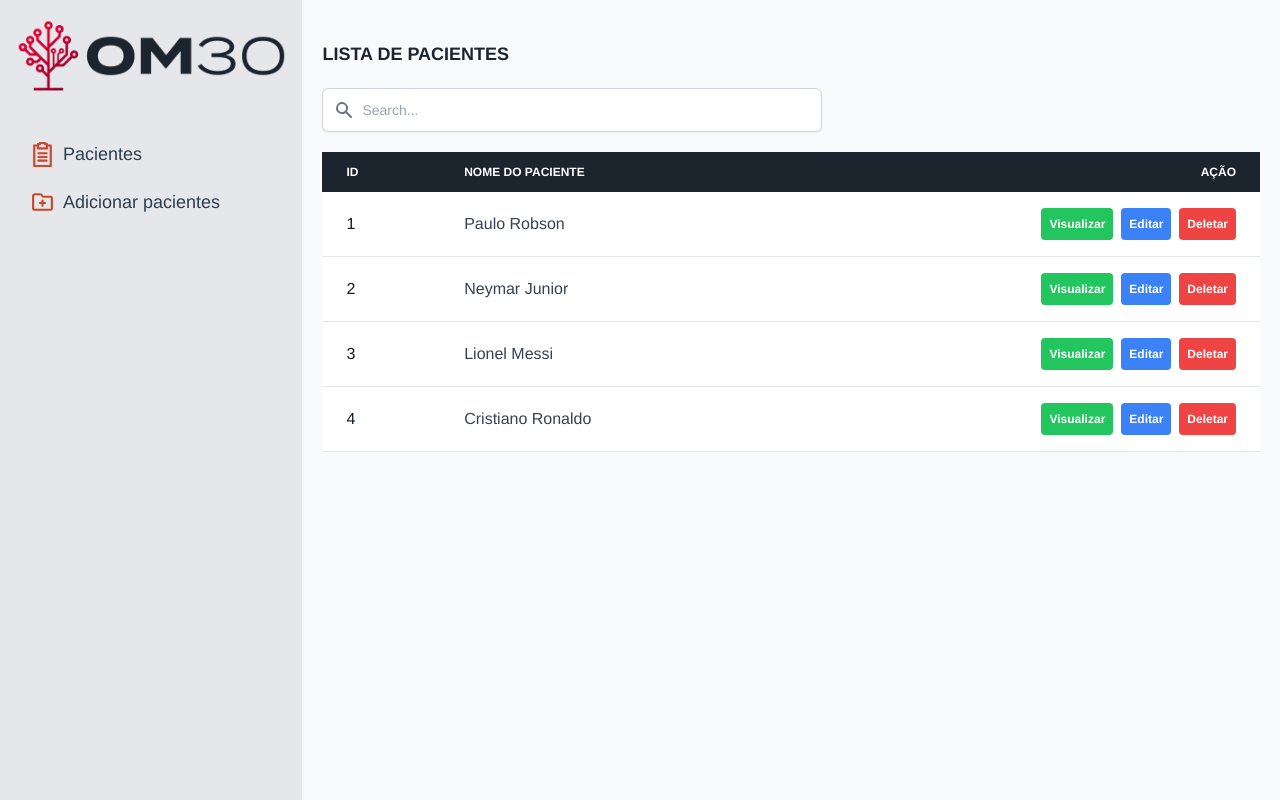
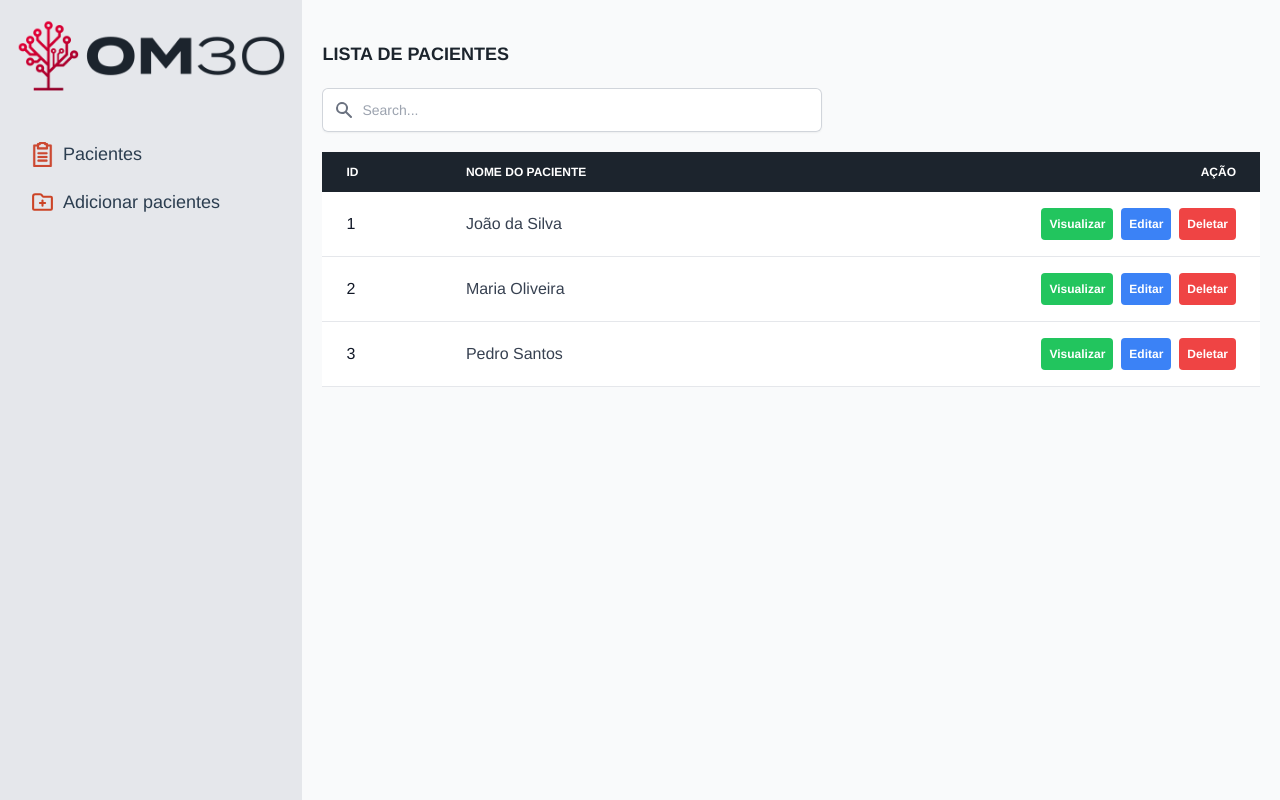
Before and after one commit to paaulorobson/patient-registration, a Vue app: page /#/ in a window 1280 px wide. Built offline with nearby package versions, Linux system fonts and the light colour scheme; data requests are answered from the project's data file; what vue-the-mask would draw is missing.

Commit message:
feat: adicionando requisicao get

```diff
--- a/src/components/PacientesItem.vue
+++ b/src/components/PacientesItem.vue
@@ -54,12 +54,12 @@
             {{ paciente.id }}
           </td>
           <td class="py-4 px-6 text-gray-700">
-            {{ paciente.name }}
+            {{ paciente.nome }}
           </td>
           <td class="py-4 px-6 text-right">
             <button
               class="bg-green-500 hover:bg-green-400 text-white text-xs font-bold py-2 px-2 mr-2 rounded"
-              @click="getPaciente(paciente.id)"
+              @click="getPacienteById(paciente.id)"
             >
               Visualizar
             </button>
@@ -87,6 +87,7 @@
 
 <script>
 import ModalConfirma from './ModalConfirma.vue';
+import api from '../service/api';
 export default {
   name: 'PacientesItem',
 
@@ -98,37 +99,29 @@ export default {
     return {
       busca: '',
       showModal: false,
-      pacientes: [
-        {
-          id: 1,
-          name: 'Paulo Robson',
-        },
-        {
-          id: 2,
-          name: 'Neymar Junior',
-        },
-        {
-          id: 3,
-          name: 'Lionel Messi',
-        },
-        {
-          id: 4,
-          name: 'Cristiano Ronaldo',
-        },
-      ],
+      pacientes: [],
     };
   },
 
   computed: {
     pacientesFiltrado() {
       return this.pacientes.filter((item) =>
-        item.name.toLowerCase().includes(this.busca.toLowerCase())
+        item.nome.toLowerCase().includes(this.busca.toLowerCase())
       );
     },
   },
 
+  created() {
+    this.getPacientes();
+  },
+
   methods: {
-    getPaciente(id) {
+    async getPacientes() {
+      const { data } = await api.get('/pacientes');
+      this.pacientes = data;
+    },
+
+    getPacienteById(id) {
       console.log(`Paciente ${id}`);
     },
 
--- a/src/service/api.js
+++ b/src/service/api.js
@@ -1,5 +1,5 @@
 import axios from 'axios';
 
 export default axios.create({
-  baseURL: '',
+  baseURL: 'http://localhost:3000',
 });
```
